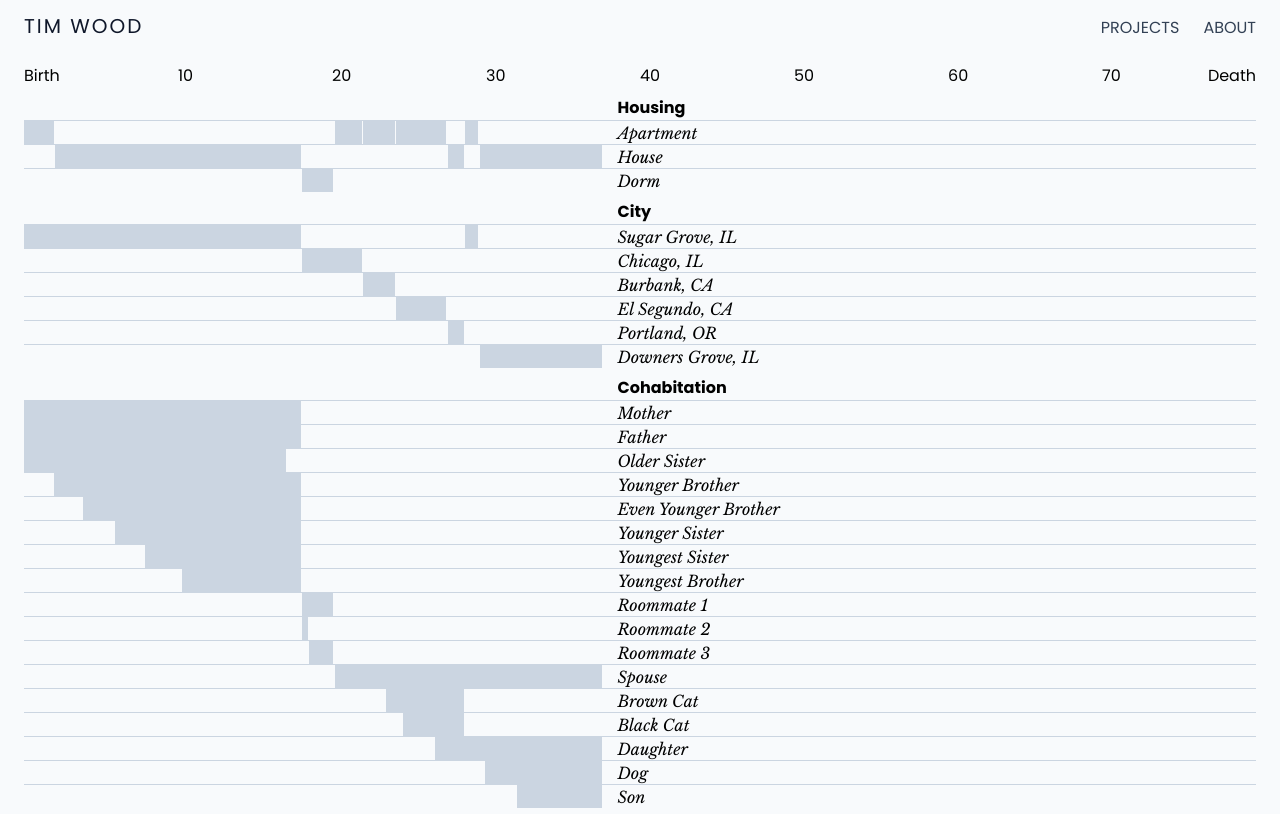
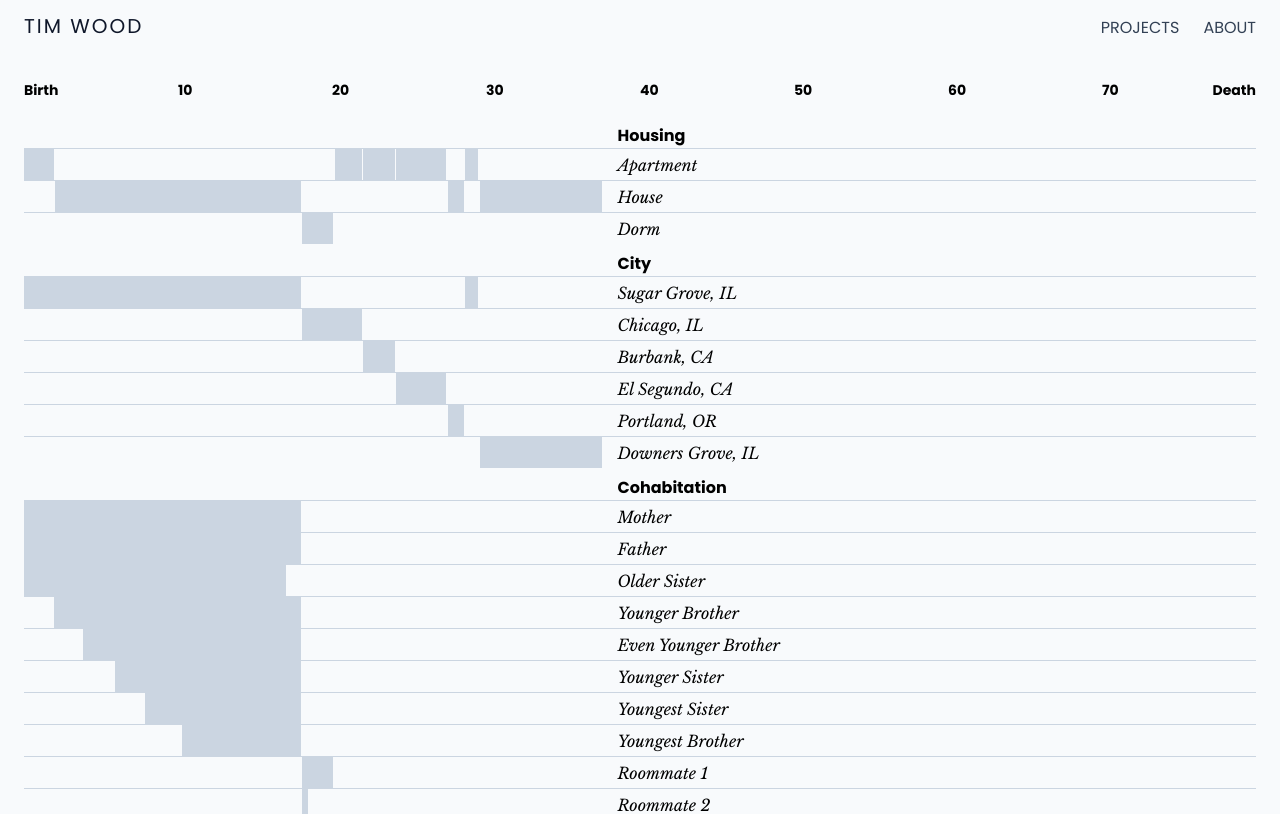
Before and after one commit to timrwood/portfolio, a SvelteKit app: page /about in a window 1280 px wide. Shown: the top 814 px of the page. Built offline with nearby package versions, Linux system fonts and the light colour scheme.

Commit message:
Font sizes

```diff
--- a/src/routes/about/+page.svelte
+++ b/src/routes/about/+page.svelte
@@ -3,7 +3,7 @@
 </script>
 
 <div class="px-3">
-  <div class="flex sticky top-12 z-10 bg-slate-50/80 backdrop-blur-sm">
+  <div class="flex sticky top-12 z-10 py-4 bg-slate-50/90 backdrop-blur-sm text-sm font-bold">
     <div class="flex-1">Birth</div>
     <div class="flex-1">10</div>
     <div class="flex-1">20</div>
@@ -24,8 +24,10 @@
       </div>
     </div>
     {#each Object.entries(category.groups) as [name, events]}
-      <div class="relative h-6 border-t border-slate-300">
-        <div style="left:{nowPercent * 100}%;" class="absolute top-0 ml-4 font-serif italic">
+      <div
+        class="relative h-6 md:h-8 border-t border-slate-300 leading-6 md:leading-8 lg:leading-8 text-xs md:text-sm lg:text-base font-serif italic"
+      >
+        <div style="left:{nowPercent * 100}%;" class="absolute top-0 ml-4">
           {name}
         </div>
         {#each events as event}
```
